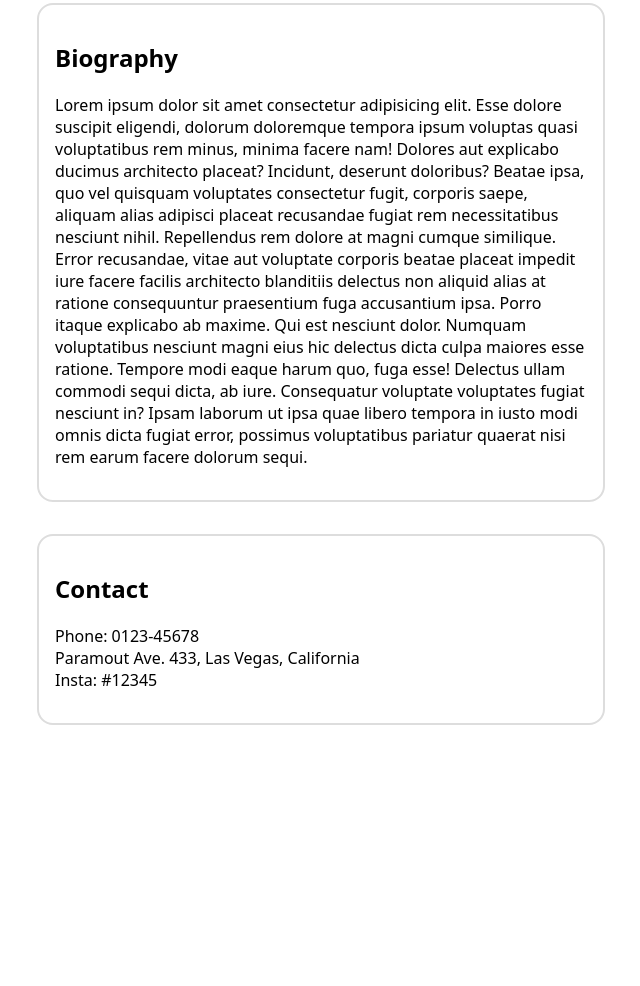
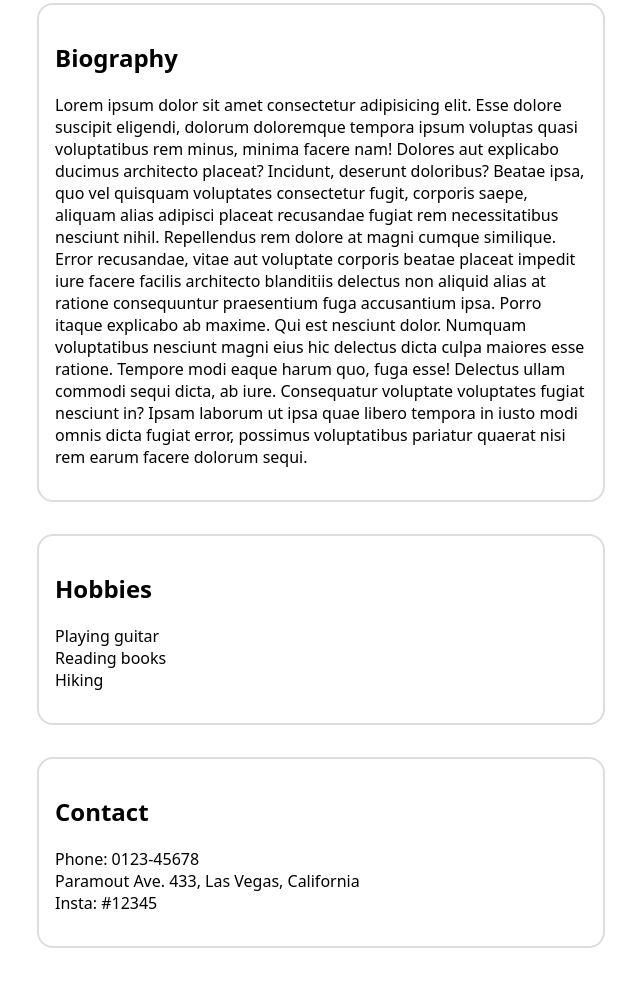
Before and after one commit to Roland-Hufnagel/programmers-website, a website: page index.html in a window 1280 px wide. Shown: the part 1532-2518 px from the top of the page, without its empty margins (319-959 px from the left). Before the commit the page ends 2305 px from the top, so only its background shows below. Drawn offline with Linux system fonts and the light colour scheme.

Commit message:
add hobbies

```diff
--- a/index.html
+++ b/index.html
@@ -90,6 +90,14 @@
           facere dolorum sequi.
         </p>
       </section>
+      <section id="hobbies">
+        <h2>Hobbies</h2>
+        <ul>
+          <li>Playing guitar</li>
+          <li>Reading books</li>
+          <li>Hiking</li>
+        </ul>
+      </section>
       <section id="contact">
         <h2>Contact</h2>
         <ul>
```
